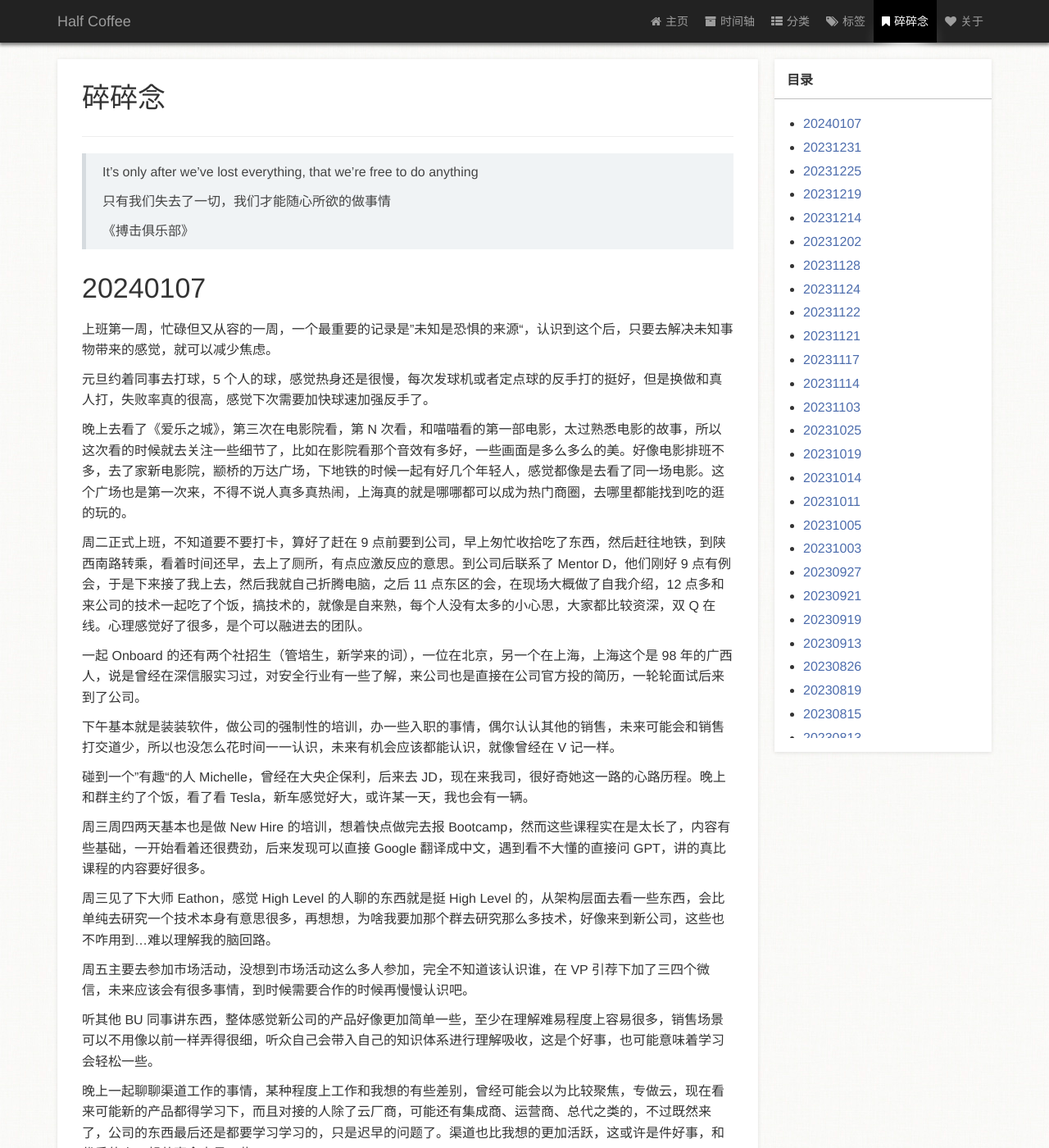
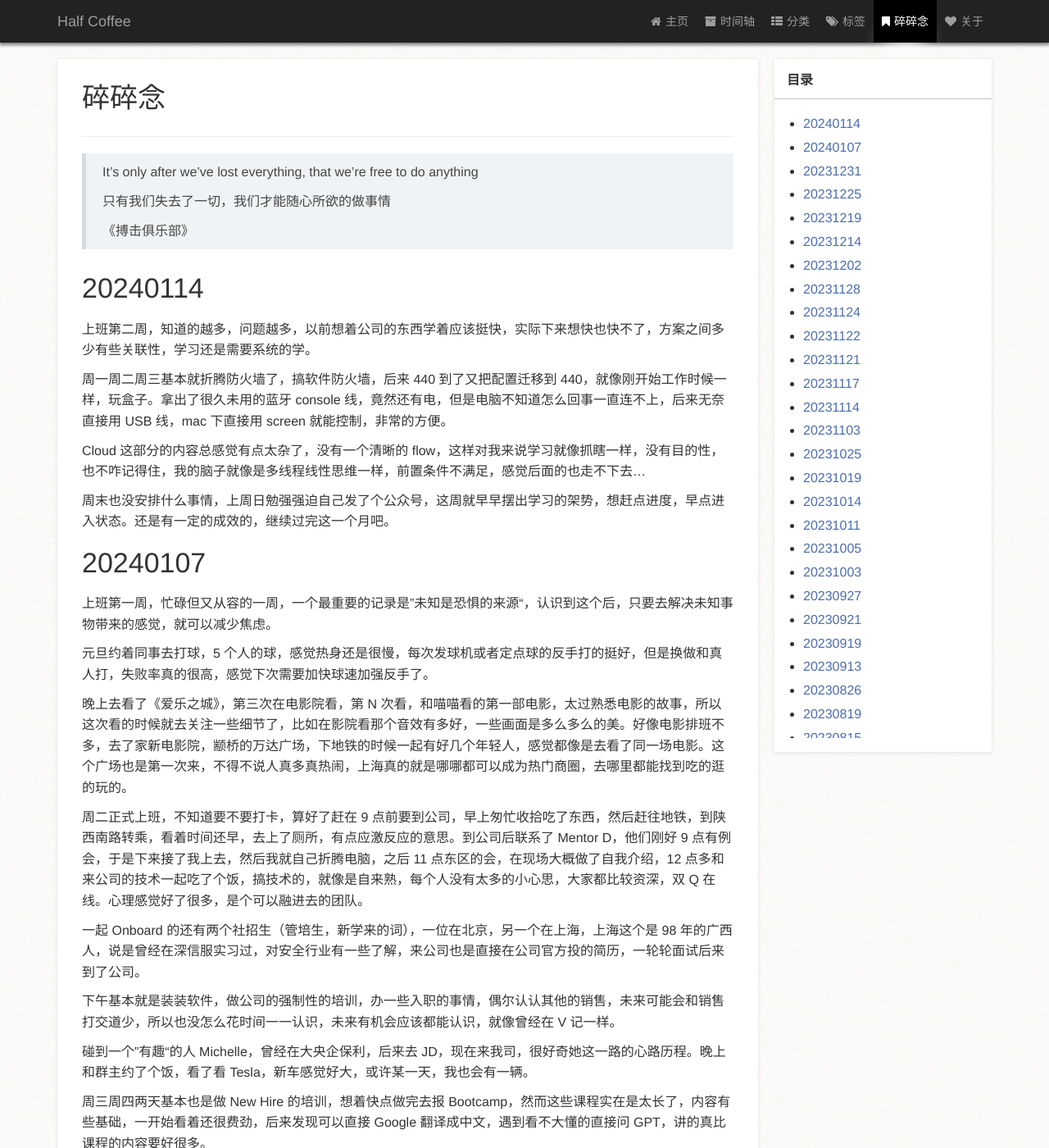
Before and after one commit to zm1990s/halfcoffee, a Jekyll site: the page built from page/3碎碎念.md, in a window 1280 px wide and 1400 px high. Shown: the whole window at 82% size. Built offline with Jekyll 4.4.1, drawn with Linux system fonts in a browser that asks for light colours; a style sheet for code colours, icons or effects is not loaded.

Commit message:
20240114

```diff
--- a/page/3碎碎念.md
+++ b/page/3碎碎念.md
@@ -13,6 +13,16 @@ type: page
 > 只有我们失去了一切，我们才能随心所欲的做事情
 >
 > 《搏击俱乐部》
+
+# 20240114
+
+上班第二周，知道的越多，问题越多，以前想着公司的东西学着应该挺快，实际下来想快也快不了，方案之间多少有些关联性，学习还是需要系统的学。
+
+周一周二周三基本就折腾防火墙了，搞软件防火墙，后来 440 到了又把配置迁移到 440，就像刚开始工作时候一样，玩盒子。拿出了很久未用的蓝牙 console 线，竟然还有电，但是电脑不知道怎么回事一直连不上，后来无奈直接用 USB 线，mac 下直接用 screen 就能控制，非常的方便。
+
+Cloud 这部分的内容总感觉有点太杂了，没有一个清晰的 flow，这样对我来说学习就像抓瞎一样，没有目的性，也不咋记得住，我的脑子就像是多线程线性思维一样，前置条件不满足，感觉后面的也走不下去...
+
+周末也没安排什么事情，上周日勉强强迫自己发了个公众号，这周就早早摆出学习的架势，想赶点进度，早点进入状态。还是有一定的成效的，继续过完这一个月吧。
 
 # 20240107
 
```
